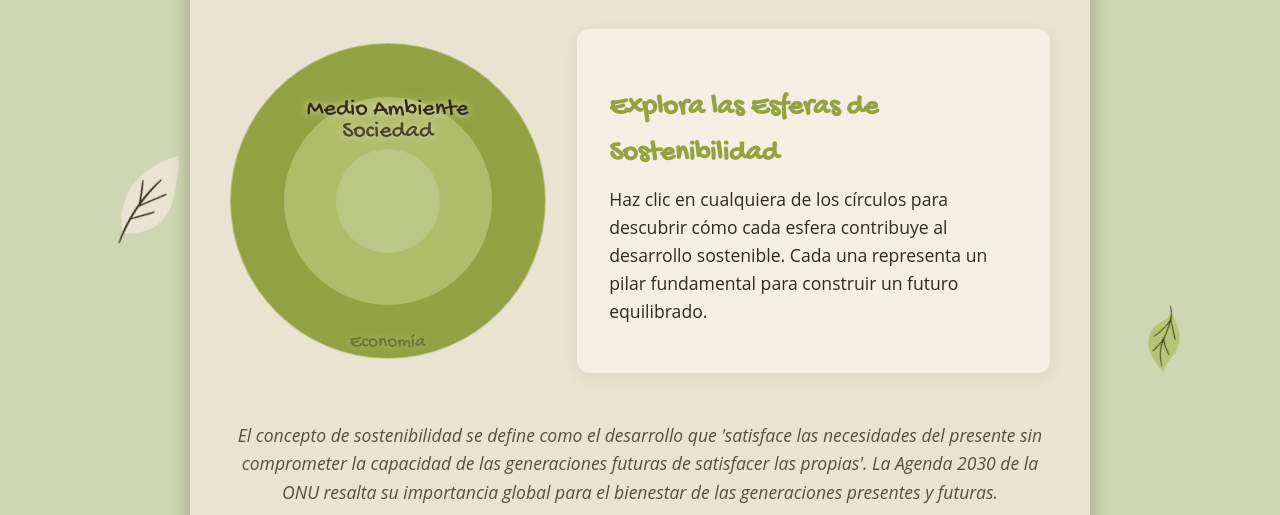
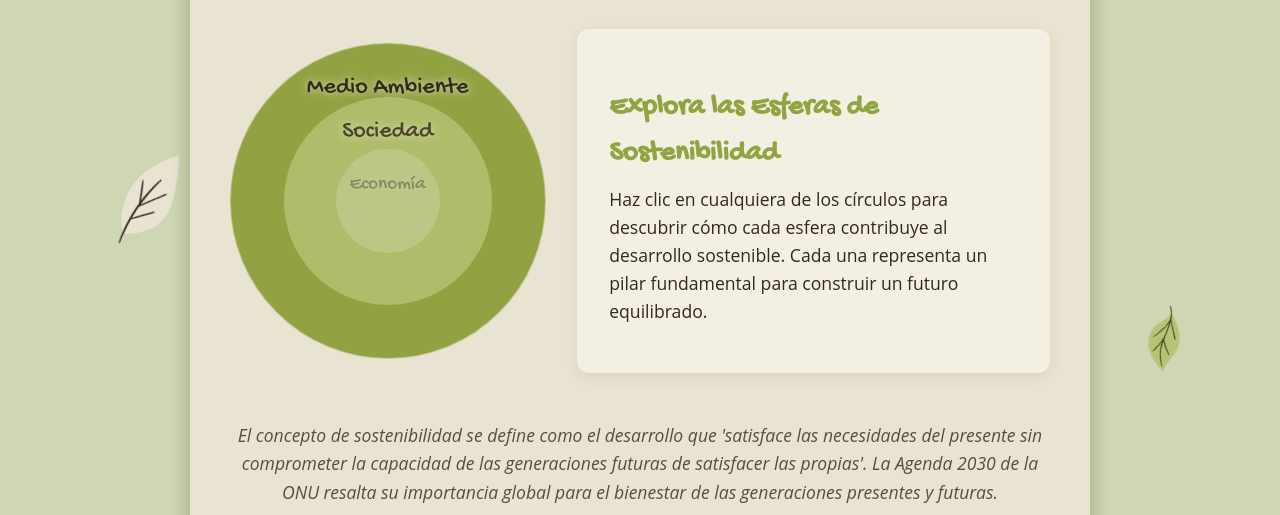
Before and after one commit to juancuellar030/blog-educativo-ecologia, a plain HTML site: page index.html in a window 1280 px wide. Both pictures are taken after a click on the link "Sostenibilidad". Shown: the part 279-794 px from the top of the page. Drawn offline with Linux system fonts and the light colour scheme.

Commit message:
Update style.css

```diff
--- a/style.css
+++ b/style.css
@@ -739,7 +739,7 @@ nav li:nth-child(7) { animation: slideDown 0.5s ease-out 1.4s both; }
 
 /* FIXED: True arc positioning using polar coordinates */
 #environment-label {
-  top: 15%;
+  top: 8%;
   left: 50%;
   transform: translateX(-50%);
   animation-delay: 2.0s;
@@ -753,7 +753,7 @@ nav li:nth-child(7) { animation: slideDown 0.5s ease-out 1.4s both; }
 }
 
 #economy-label {
-  bottom: 0%;
+  bottom: 50%;
   left: 50%;
   transform: translateX(-50%);
   font-size: 1.2rem;
```
